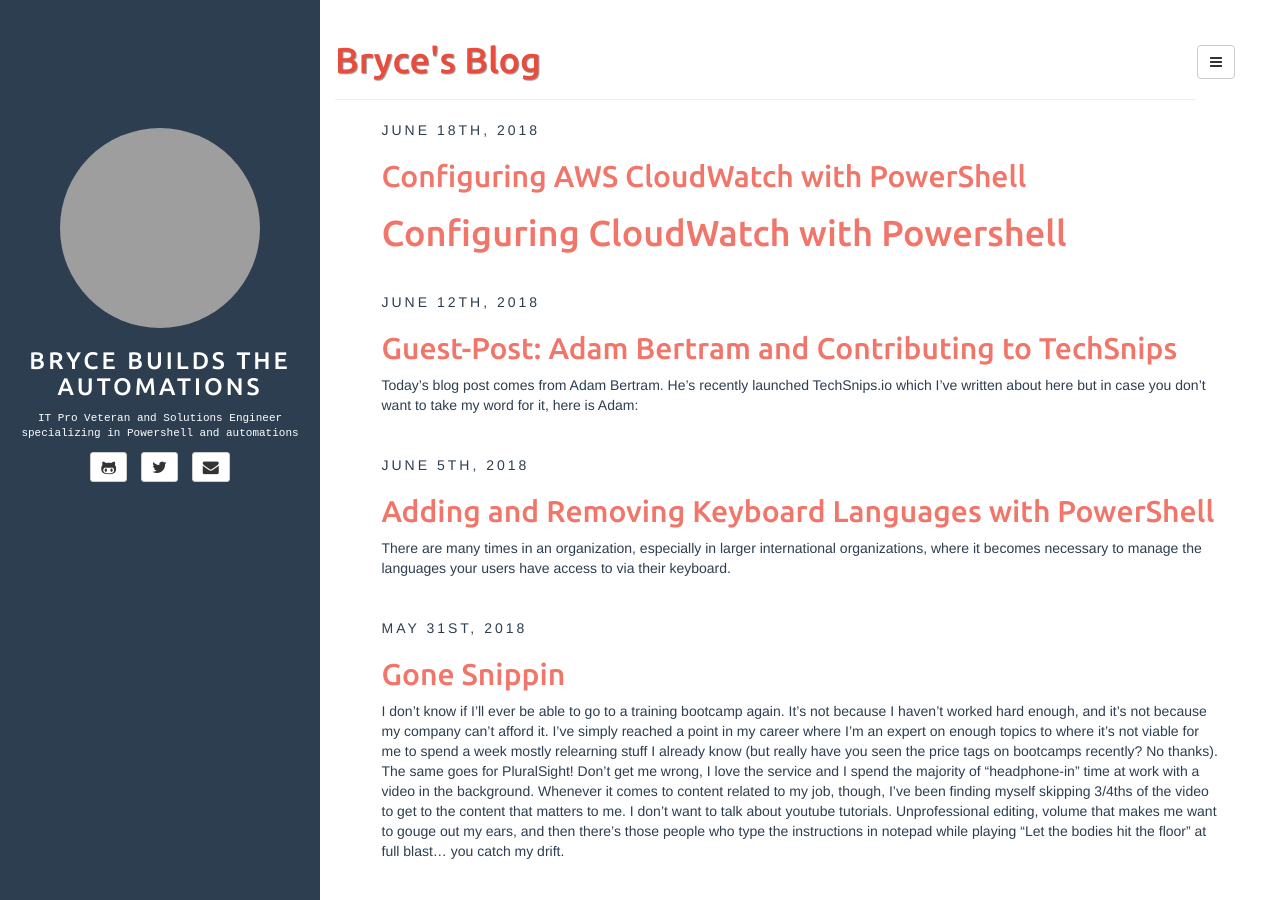
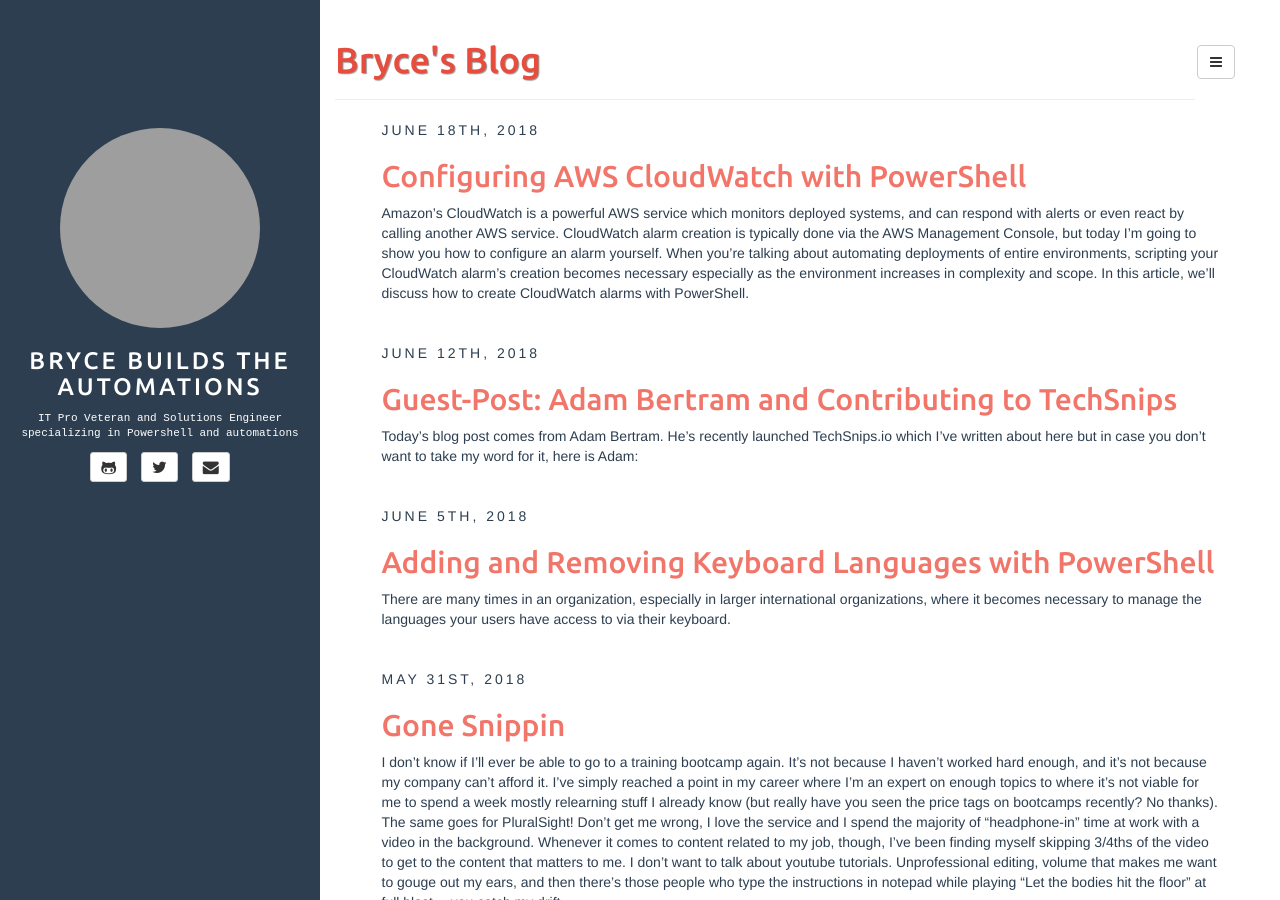
Before and after one commit to mcdonaldbm/mcdonaldbm.github.io, a Jekyll site: the page built from index.html, in a window 1280 px wide and 900 px high. Built offline with Jekyll 4.4.1, drawn with Linux system fonts in a browser that asks for light colours; the list of posts is cut into pages by our own code; grey boxes are pictures that could not be loaded.

Commit message:
fixing formatting issues

```diff
--- a/_posts/2018-06-18-Configuring-AWS-CloudWatch-With-PowerShell.md
+++ b/_posts/2018-06-18-Configuring-AWS-CloudWatch-With-PowerShell.md
@@ -5,8 +5,6 @@ date:   2018-06-18
 categories: Powershell automation
 tags: powershell
 ---
-
-# Configuring CloudWatch with Powershell
 
 Amazon's CloudWatch is a powerful AWS service which monitors deployed systems, and can respond with alerts or even react by calling another AWS service.  CloudWatch alarm creation is typically done via the AWS Management Console, but today I'm going to show you how to configure an alarm yourself.  When you're talking about automating deployments of entire environments, scripting your CloudWatch alarm's creation becomes necessary especially as the environment increases in complexity and scope.  In this article, we'll discuss how to create CloudWatch alarms with PowerShell.
 
```
